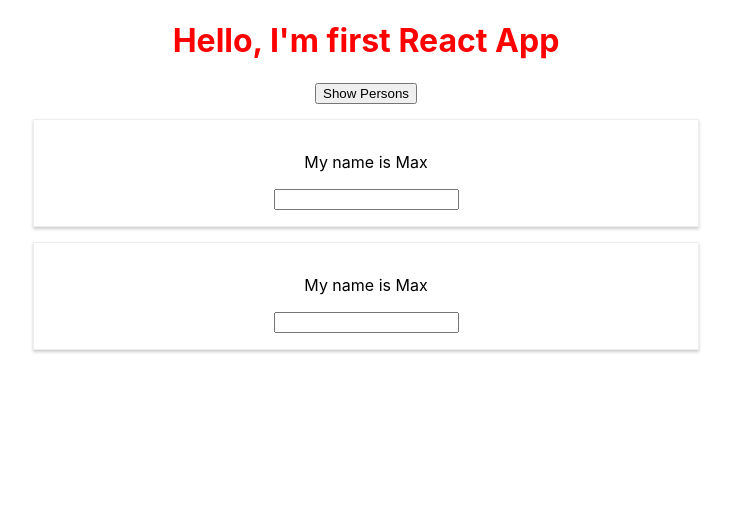
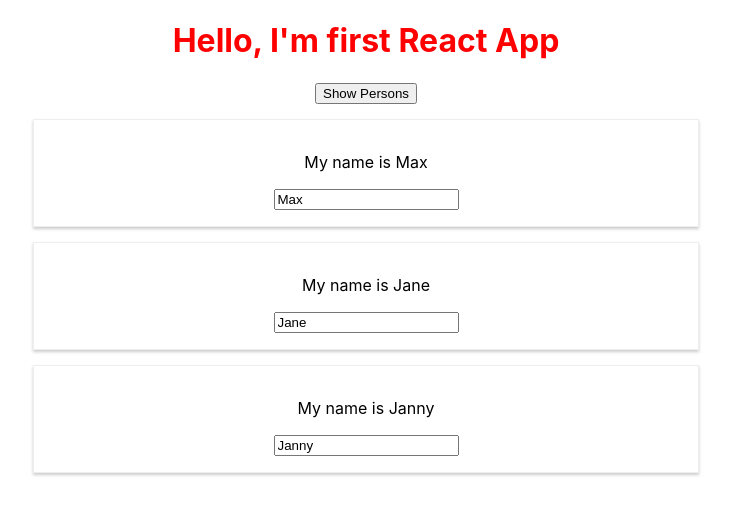
Before and after one commit to tearofenemy/react-app, a React (Create React App) app: page / in a window 1280 px wide. Both pictures are taken after a click on the button "Show Persons". Shown: the top 514 px of the page, without its empty margins (274-1005 px from the left). Built offline with nearby package versions, Linux system fonts and the light colour scheme.

Commit message:
fix input change for persons name

```diff
--- a/src/App.js
+++ b/src/App.js
@@ -39,17 +39,35 @@
 
     state = {
         persons: [
-            {name: 'Max', age: 19}
+            {id: 'some_str1', name: 'Max', age: 19},
+            {id: 'some_str2', name: 'Jane', age: 18},
+            {id: 'some_str3', name: 'Janny', age: 21}
         ],
         showPersons: false
     };
 
+    deletePersonHandler = personIndex => {
+        const persons = [...this.state.persons];
+        persons.splice(personIndex, 1);
+        this.setState({persons: persons});
+    }
 
-    changeNameHandler = (event) => {
+    changeNameHandler = (event, id) => {
+        const personIndex = this.state.persons.findIndex(el => {
+            return el.id === id;
+        });
+
+        const person = {
+            ...this.state.persons[personIndex]
+        };
+
+        person.name = event.target.value;
+
+        const persons = [...this.state.persons];
+        persons[personIndex] = person;
+
         this.setState({
-            persons: [
-                {name: event.target.value, age: 19},
-            ]
+            persons: persons
         });
     }
 
@@ -64,15 +82,17 @@
         if(this.state.showPersons) {
             persons = (
                 <div>
-                    <Person
-                        name={this.state.persons[0].name}
-                        age={this.state.persons[0].age}
-                    />
-                    <Person
-                        name={this.state.persons[0].name}
-                        age={this.state.persons[0].age}
-                        change={this.changeNameHandler}
-                    />
+                    {this.state.persons.map((person, index) => {
+                        return (
+                            <Person
+                                name={person.name}
+                                age={person.age}
+                                click={() => this.deletePersonHandler(index)}
+                                key={index}
+                                change={e => this.changeNameHandler(e, person.id)}
+                            />
+                        )
+                    })}
                 </div>
             );
         }
--- a/src/Person/Person.js
+++ b/src/Person/Person.js
@@ -6,8 +6,8 @@
     render() {
         return (
             <div className="Person">
-                <p>My name is {this.props.name} </p>
-                <input type="text" onChange={this.props.change}/>
+                <p onClick={this.props.click}>My name is {this.props.name} </p>
+                <input type="text" onChange={this.props.change} value={this.props.name}/>
             </div>
         );
     }
```
